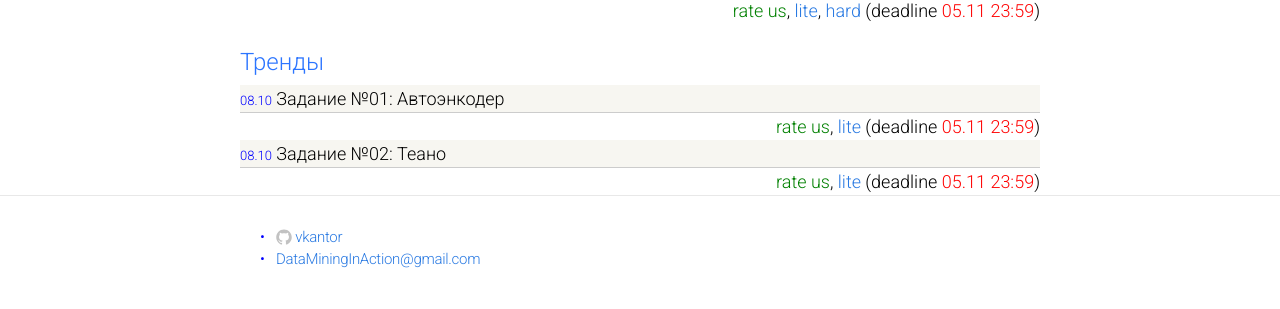
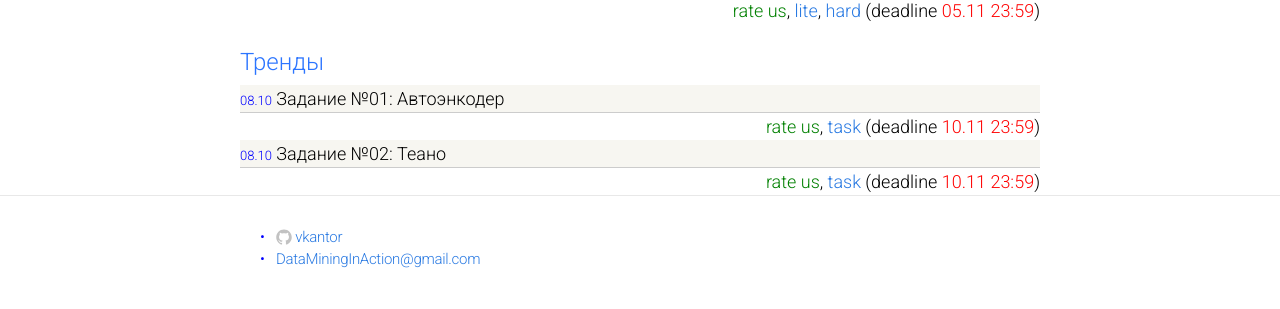
Before and after one commit to vkantor/MIPT_Data_Mining_In_Action_2016, a Jekyll site: the page built from docs/index.html, in a window 1280 px wide. Shown: the part 1089-1398 px from the top of the page. Built offline with Jekyll 4.4.1, drawn with Linux system fonts in a browser that asks for light colours.

Commit message:
update deadlines

```diff
--- a/docs/index.html
+++ b/docs/index.html
@@ -102,8 +102,8 @@ layout: default
     </div>
     <div style="text-align: right">
         <a href="https://goo.gl/forms/rIjvnPHuPNWGCDA53"> <font color="green">rate us</font></a>,
-        <a href="https://github.com/vkantor/MIPT_Data_Mining_In_Action_2016/blob/master/trends/hw0/task0.ipynb">lite</a>
-        (deadline <font color="red">05.11 23:59</font>)
+        <a href="https://github.com/vkantor/MIPT_Data_Mining_In_Action_2016/blob/master/trends/hw0/task0.ipynb">task</a>
+        (deadline <font color="red">10.11 23:59</font>)
     </div>
 
     <div class="materials-item">
@@ -111,7 +111,7 @@ layout: default
     </div>
     <div style="text-align: right">
         <a href="https://goo.gl/forms/rIjvnPHuPNWGCDA53"> <font color="green">rate us</font></a>,
-        <a href="https://github.com/vkantor/MIPT_Data_Mining_In_Action_2016/blob/master/trends/hw1/theano.ipynb">lite</a>
-        (deadline <font color="red">05.11 23:59</font>)
+        <a href="https://github.com/vkantor/MIPT_Data_Mining_In_Action_2016/blob/master/trends/hw1/theano.ipynb">task</a>
+        (deadline <font color="red">10.11 23:59</font>)
     </div>
 </div>
```
